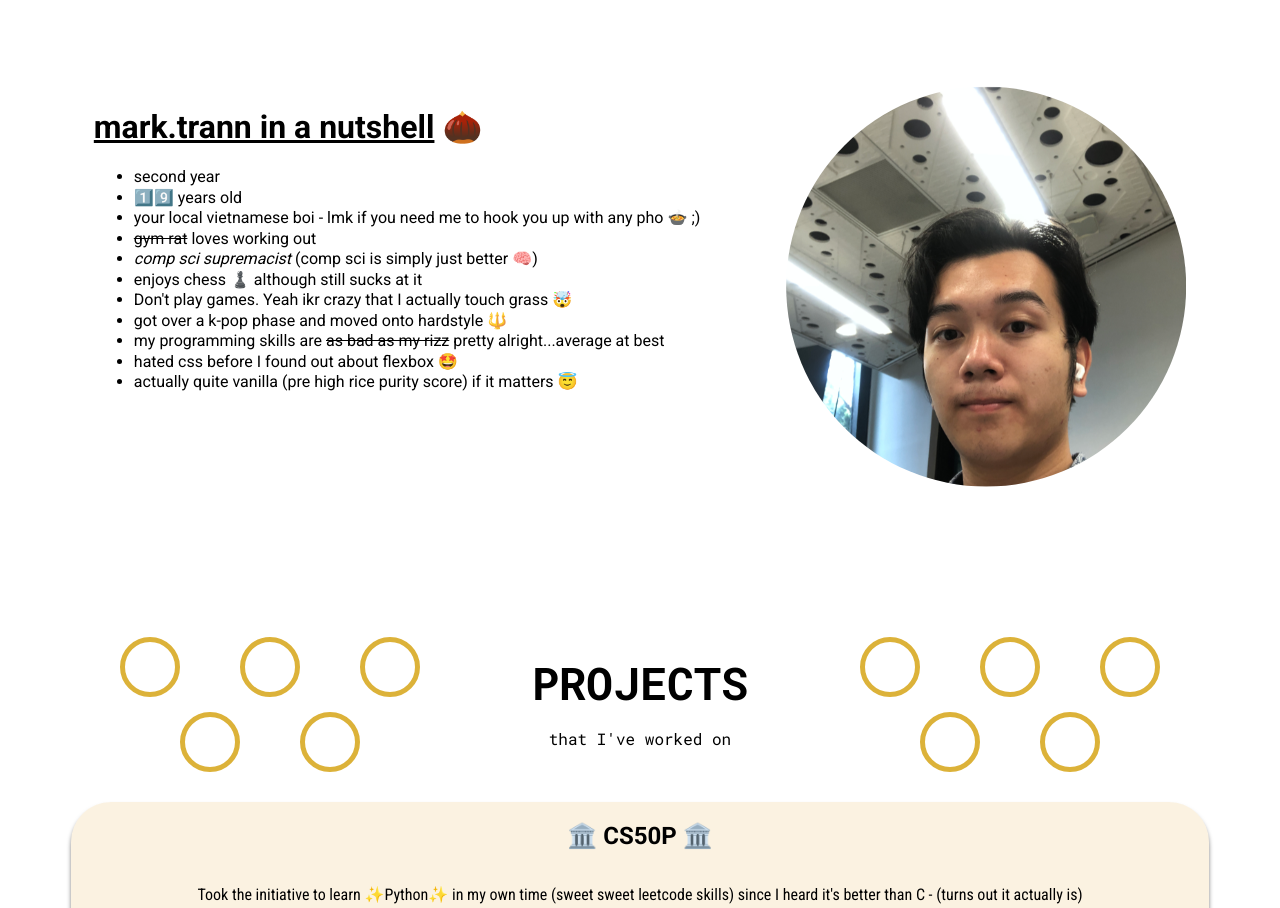
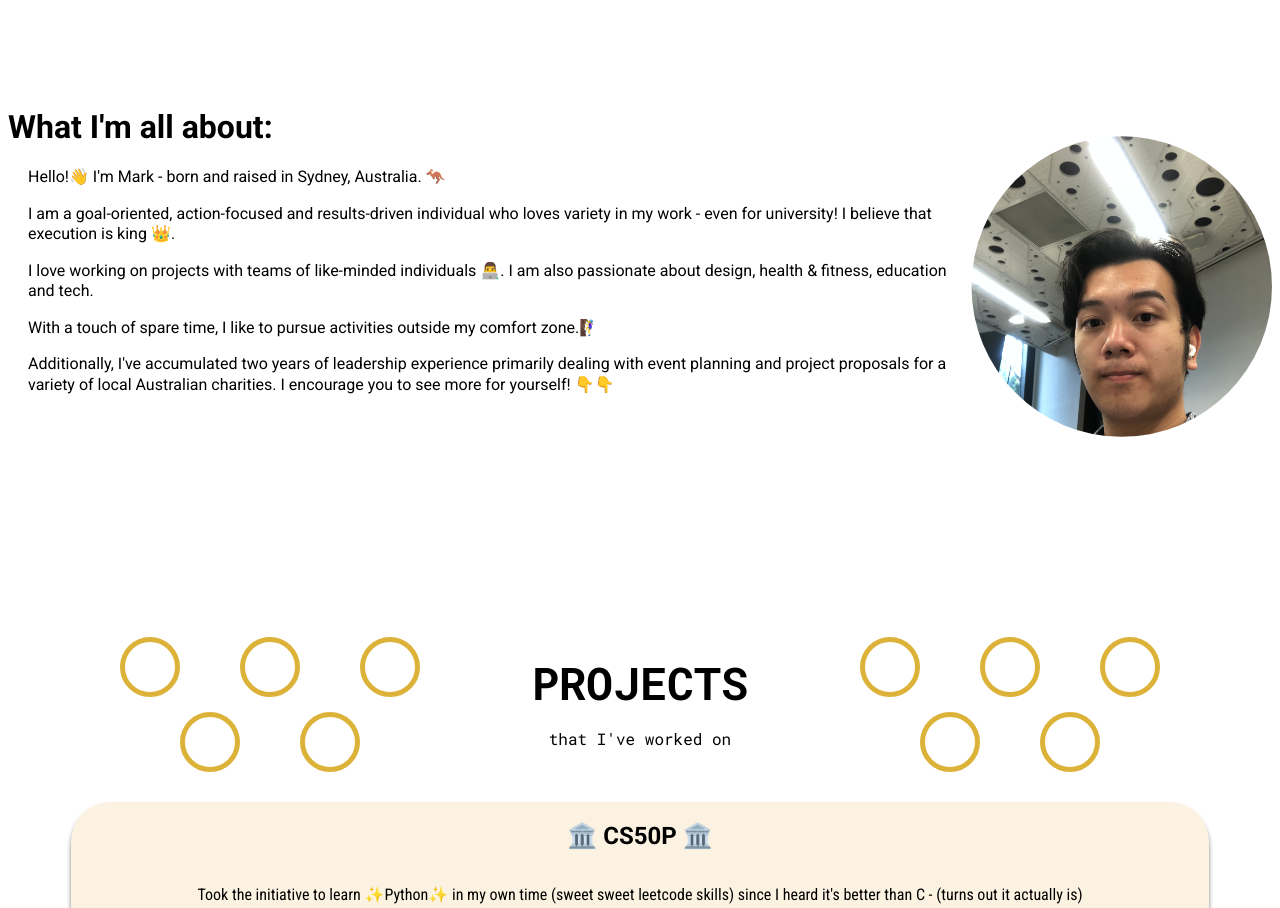
Before and after one commit to marktran2/personal_portfolio, a plain HTML site: page index.html in a window 1280 px wide. Shown: the part 2858-3766 px from the top of the page. Drawn offline with Linux system fonts and the light colour scheme.

Commit message:
Update personal details for professionalism

```diff
--- a/index.html
+++ b/index.html
@@ -94,20 +94,22 @@
         </div>
         <div class="about_info_wrapper">
             <div class="about_list_wrapper">
-                <h1><u>mark.trann in a nutshell</u> 🌰</h1>
-                <ul class="about_list">
-                    <li>second year</li>
-                    <li>1️⃣9️⃣ years old</li>
-                    <li>your local vietnamese boi - lmk if you need me to hook you up with any pho 🍲 ;)</li>
-                    <li><s>gym rat</s> loves working out</li>
-                    <li><i>comp sci supremacist</i> (comp sci is simply just better 🧠)</li>
-                    <li>enjoys chess ♟️ although still sucks at it</li>
-                    <li>Don't play games. Yeah ikr crazy that I actually touch grass 🤯</li>
-                    <li>got over a k-pop phase and moved onto hardstyle 🔱</li>
-                    <li>my programming skills are <s>as bad as my rizz</s> pretty alright...average at best</li>
-                    <li>hated css before I found out about flexbox 🤩</li>
-                    <li>actually quite vanilla (pre high rice purity score) if it matters 😇</li>
-                </ul>
+                <h1>What I'm all about:</h1>
+                <p class="about_list">
+                    Hello!👋 I'm Mark - born and raised in Sydney, Australia. 🦘
+                </p>
+                <p class="about_list">
+                    I am a goal-oriented, action-focused and results-driven individual who loves variety in my work - even for university! I believe that execution is king 👑.
+                </p>
+                <p class="about_list">
+                    I love working on projects with teams of like-minded individuals 👨‍💻. I am also passionate about design, health & fitness, education and tech.
+                </p>
+                <p class="about_list">
+                    With a touch of spare time, I like to pursue activities outside my comfort zone.🧗‍♀️
+                </p>
+                <p class="about_list">
+                    Additionally, I've accumulated two years of leadership experience primarily dealing with event planning and project proposals for a variety of local Australian charities. I encourage you to see more for yourself! 👇👇
+                </p>
             </div>
             <img id="selfie_of_me" src="images/my_selfie.JPG" alt="a selfie of myself">
         </div>
--- a/style.css
+++ b/style.css
@@ -417,6 +417,8 @@ html {
     align-content: stretch;
     line-height: 1.6vw;
     font-size: clamp(14px, 1rw, 17px);
+    padding-left: 20px;
+    padding-right: 20px;
 }
 
 #selfie_of_me {
```
Also changed, not shown: 1 other file.
